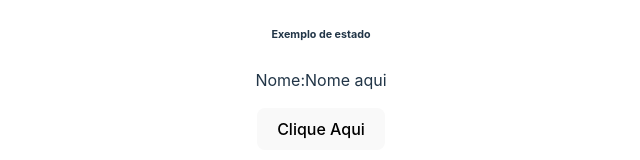
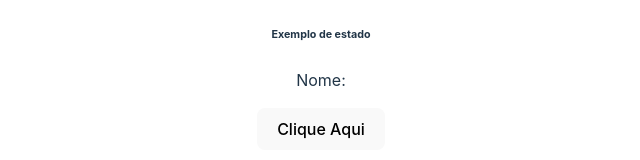
Before and after one commit to DerBrasilianer/estudos_front, a React (Vite) app in the folder projeto_react/: page / in a window 1280 px wide. Shown: the part 324-484 px from the top of the page, without its empty margins (319-959 px from the left). Built offline with nearby package versions, Linux system fonts and the light colour scheme.

Commit message:
Consertando posicionamento do nome

```diff
--- a/projeto_react/src/components/Example.tsx
+++ b/projeto_react/src/components/Example.tsx
@@ -1,6 +1,11 @@
+import { useState } from "react"
+
 const ExampleComponent = () => {
 
+    const [name, setName] = useState<string>('')
+
     return (
+
 
         <>
 
@@ -11,11 +16,11 @@ const ExampleComponent = () => {
             <p>
                 Nome:
                 <span>
-                    Nome aqui
+                    {name}
                 </span>
             </p>
 
-            <button>
+            <button onClick={() => setName(' Vinicius')}>
                 Clique Aqui
             </button>
 
```
